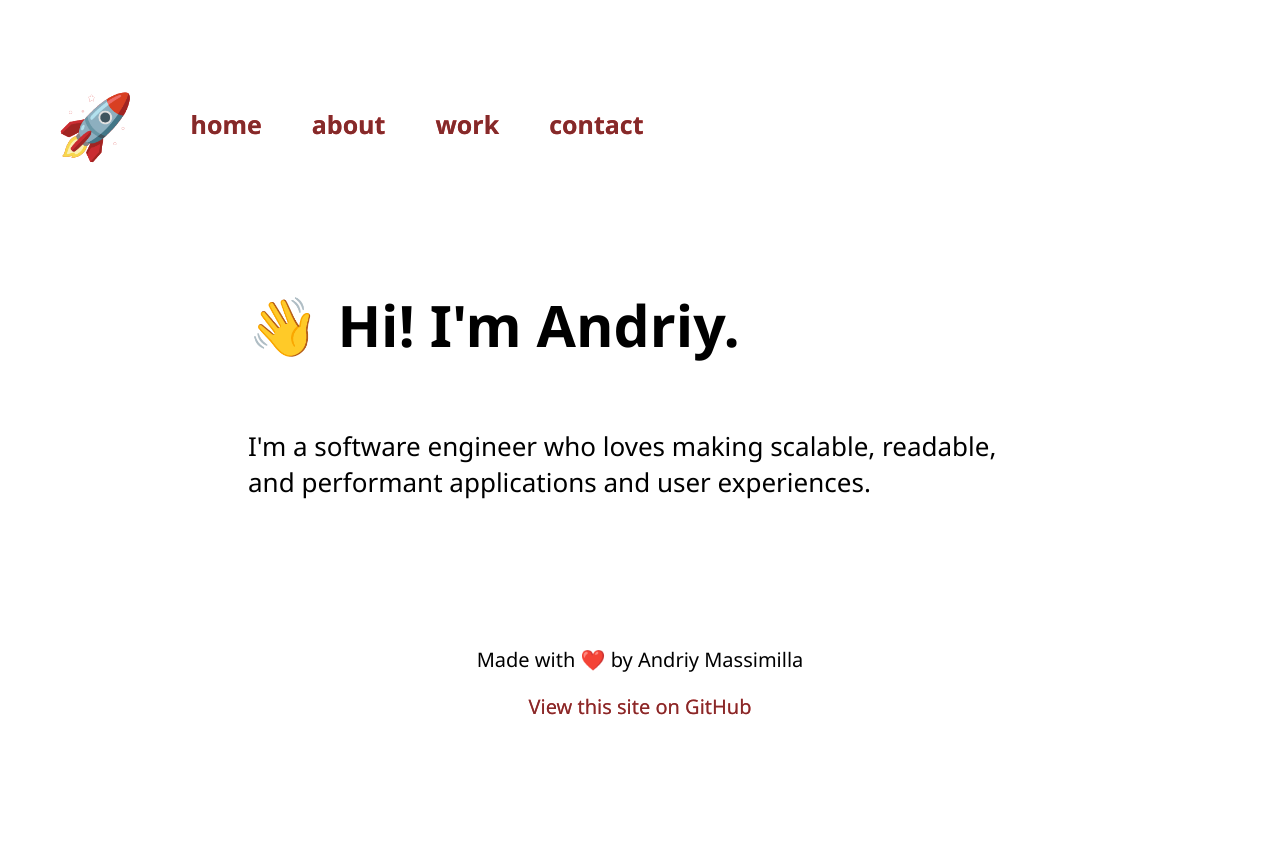
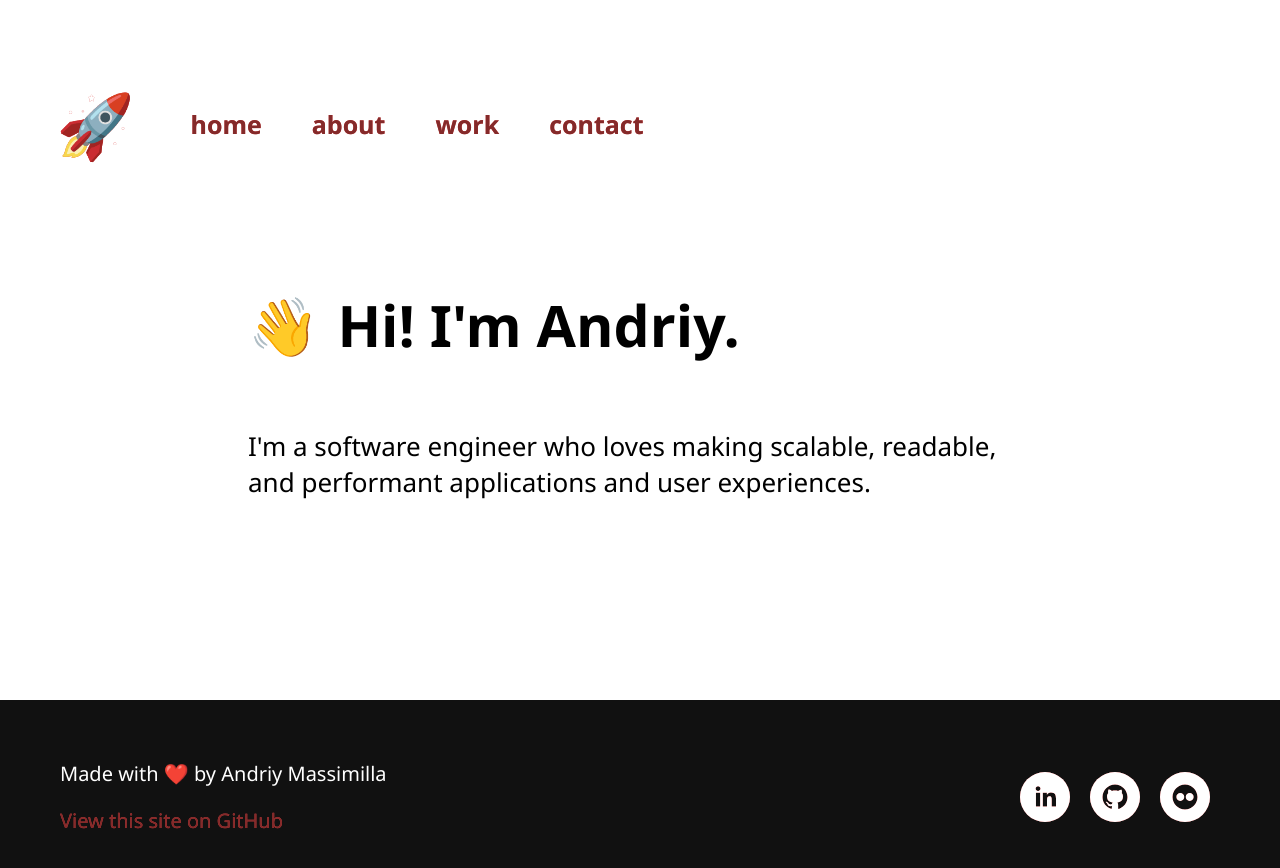
Before and after one commit to andriygm/portfolio, a Next.js app: page / in a window 1280 px wide. Shown: the top 868 px of the page. Before the commit the page ends 820 px from the top, so only its background shows below. Built offline with nearby package versions, Linux system fonts and the light colour scheme; a web font is replaced by a local one.

Commit message:
Enrich footer design

```diff
--- a/components/footer.tsx
+++ b/components/footer.tsx
@@ -1,13 +1,25 @@
+import { SocialIcon } from 'react-social-icons';
+
 import styles from '../styles/footer.module.scss'
 
 function Footer() {
     return <>
         <footer className={styles.footer}>
-            <p>Made with ❤️ by Andriy Massimilla</p>
+            <div className={styles.about}>
+                <p>Made with ❤️ by Andriy Massimilla</p>
 
-            <a className='bi bi-github text-decoration-none'
-                href='https://github.com/andriygm/portfolio/'
-                target='_blank' rel='noreferrer'> View this site on GitHub</a>
+                <p>
+                    <a className='bi bi-github text-decoration-none'
+                        href='https://github.com/andriygm/portfolio/'
+                        target='_blank' rel='noreferrer'> View this site on GitHub</a>
+                </p>
+            </div>
+
+            <div className={styles.social}>
+                <SocialIcon url="https://www.linkedin.com/in/andriygm/" bgColor="white" className={styles.icon} target="_blank"></SocialIcon>
+                <SocialIcon url="https://www.github.com/andriygm/" bgColor="white" className={styles.icon} target="_blank"></SocialIcon>
+                <SocialIcon url="https://www.flickr.com/photos/150862593@N05/" bgColor="white" className={styles.icon} target="_blank"></SocialIcon>
+            </div>
         </footer>
     </>
 }
--- a/package.json
+++ b/package.json
@@ -11,7 +11,8 @@
   "dependencies": {
     "next": "12.3.0",
     "react": "18.2.0",
-    "react-dom": "18.2.0"
+    "react-dom": "18.2.0",
+    "react-social-icons": "^5.14.0"
   },
   "devDependencies": {
     "@types/node": "18.7.18",
--- a/styles/footer.module.scss
+++ b/styles/footer.module.scss
@@ -1,6 +1,35 @@
 @import "variables";
 
 .footer {
-    padding: 5em 1em;
+    margin-top: 200px;
+    padding: 2em 3em;
+    display: flex;
+    flex-direction: column;
+    align-items: center;
     text-align: center;
+    color: white;
+    background-color: #111;
+
+    @include media(md) {
+        text-align: left;
+        flex-direction: row;
+    }
 }
+
+.about {
+    flex: 1;
+}
+
+.social {
+    flex: 1;
+    text-align: right;
+
+    .icon {
+        margin: 0.5em;
+        transition: transform 0.2s ease;
+
+        &:hover {
+            transform: scale(1.1);
+        }
+    }
+}
--- a/styles/globals.scss
+++ b/styles/globals.scss
@@ -12,12 +12,11 @@ body {
 a {
   color: $secondary-color;
   text-decoration: none;
-  transition: color 0.2s ease-in-out;
+  transition: color 0.2s ease;
   filter: drop-shadow(0 0 0.02rem $primary-color);
 
   &:hover {
     color: $primary-color;
-
   }
 }
 
```
Also changed, not shown: 1 other file (tests, documents, lock files or other folders).
